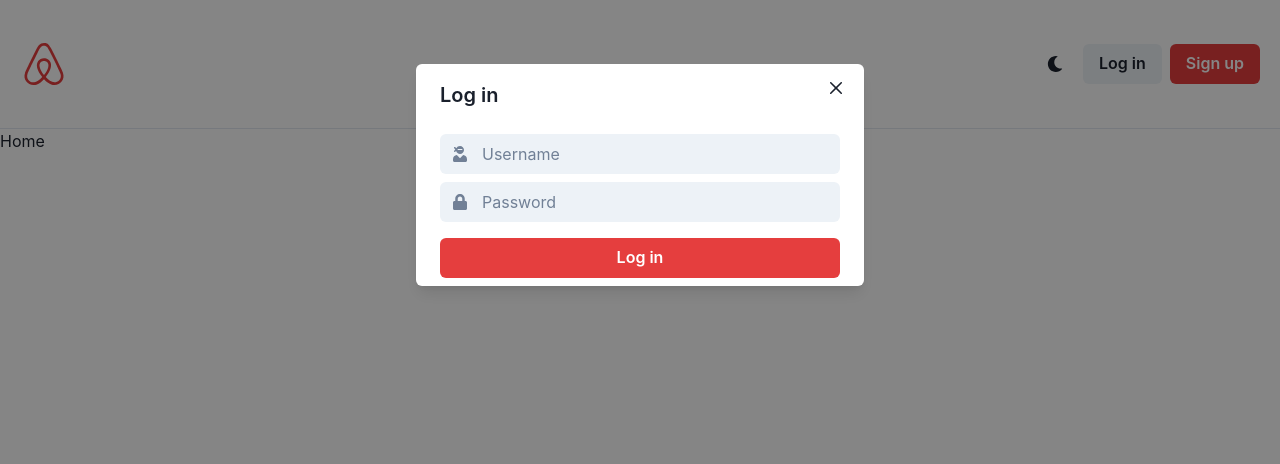
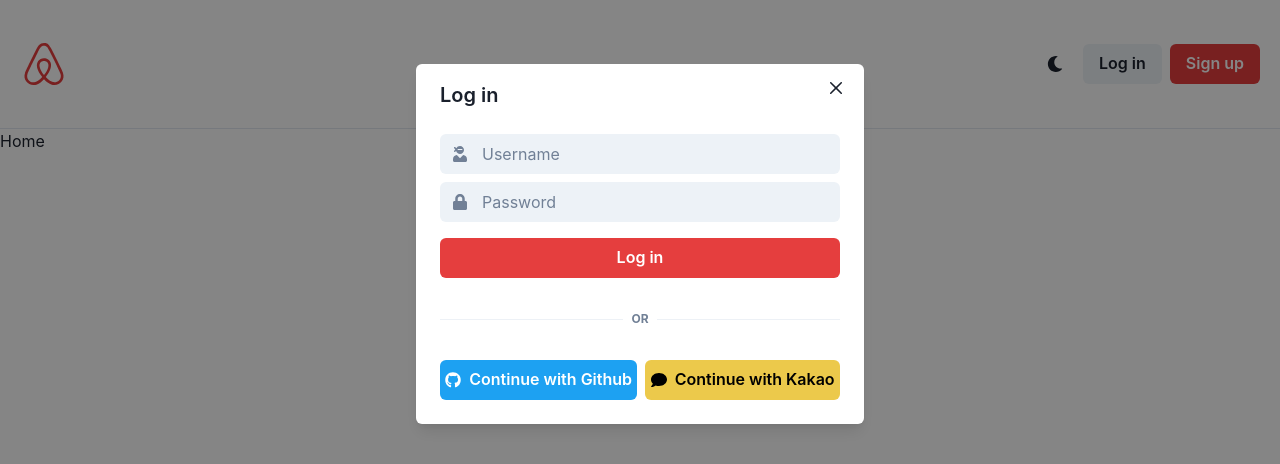
Before and after one commit to Dockerel/airbnb-clone-react, a React (Create React App) app: page / in a window 1280 px wide. Both pictures are taken after a click on the button "Log in". Shown: the top 464 px of the page. Built offline with nearby package versions, Linux system fonts and the light colour scheme.

Commit message:
header, login, signup modals finished

```diff
--- /dev/null
+++ b/src/components/Header.tsx
@@ -0,0 +1,48 @@
+import {
+  Box,
+  Button,
+  HStack,
+  IconButton,
+  useDisclosure,
+} from "@chakra-ui/react";
+import LoginModal from "./Loginmodal";
+import { FaAirbnb, FaMoon } from "react-icons/fa";
+import SignUpModal from "./SignUpModal";
+
+export default function Header() {
+  const {
+    isOpen: isLoginOpen,
+    onClose: onLoginClose,
+    onOpen: OnLoginOpen,
+  } = useDisclosure();
+  const {
+    isOpen: isSignUpOpen,
+    onClose: onSignUpClose,
+    onOpen: OnSignUpOpen,
+  } = useDisclosure();
+  return (
+    <HStack
+      justifyContent={"space-between"}
+      px={5}
+      py={10}
+      borderBottomWidth={1}
+    >
+      <Box color={"red.500"}>
+        <FaAirbnb size={"48"} />
+      </Box>
+      <HStack>
+        <IconButton
+          variant={"ghost"}
+          aria-label="Toggle dark mode"
+          icon={<FaMoon />}
+        />
+        <Button onClick={OnLoginOpen}>Log in</Button>
+        <Button onClick={OnSignUpOpen} colorScheme={"red"}>
+          Sign up
+        </Button>
+      </HStack>
+      <LoginModal isOpen={isLoginOpen} onClose={onLoginClose} />
+      <SignUpModal isOpen={isSignUpOpen} onClose={onSignUpClose} />
+    </HStack>
+  );
+}
--- /dev/null
+++ b/src/components/Loginmodal.tsx
@@ -0,0 +1,61 @@
+import {
+  Box,
+  Button,
+  Input,
+  InputGroup,
+  InputLeftElement,
+  Modal,
+  ModalBody,
+  ModalCloseButton,
+  ModalContent,
+  ModalHeader,
+  ModalOverlay,
+  VStack,
+} from "@chakra-ui/react";
+import SocialLogin from "./SocialLogin";
+import { FaUserNinja, FaLock } from "react-icons/fa";
+
+interface LoginModalProps {
+  isOpen: boolean;
+  onClose: () => void;
+}
+
+export default function LoginModal({ isOpen, onClose }: LoginModalProps) {
+  return (
+    <Modal onClose={onClose} isOpen={isOpen}>
+      <ModalOverlay />
+      <ModalContent>
+        <ModalHeader>Log in</ModalHeader>
+        <ModalCloseButton />
+        <ModalBody>
+          <VStack>
+            <InputGroup>
+              <InputLeftElement
+                children={
+                  <Box color={"gray.500"}>
+                    <FaUserNinja />
+                  </Box>
+                }
+              ></InputLeftElement>
+              <Input variant={"filled"} placeholder="Username" />
+            </InputGroup>
+            <InputGroup>
+              <InputLeftElement
+                children={
+                  <Box color={"gray.500"}>
+                    <FaLock />
+                  </Box>
+                }
+              ></InputLeftElement>
+              <Input variant={"filled"} placeholder="Password" />
+            </InputGroup>
+          </VStack>
+          <Button marginTop={4} colorScheme={"red"} w="100%">
+            Log in
+          </Button>
+          <SocialLogin />
+        </ModalBody>
+      </ModalContent>
+    </Modal>
+  );
+}
--- a/src/components/Root.tsx
+++ b/src/components/Root.tsx
@@ -1,81 +1,11 @@
-import {
-  Box,
-  Button,
-  HStack,
-  IconButton,
-  Modal,
-  useDisclosure,
-  ModalOverlay,
-  ModalContent,
-  ModalHeader,
-  ModalCloseButton,
-  ModalBody,
-  Input,
-  VStack,
-  InputGroup,
-  InputLeftElement,
-  ModalFooter,
-} from "@chakra-ui/react";
+import { Box } from "@chakra-ui/react";
 import { Outlet } from "react-router-dom";
-import { FaAirbnb, FaMoon, FaUserNinja, FaLock } from "react-icons/fa";
+import Header from "./Header";
 
 export default function Root() {
-  const { isOpen, onClose, onOpen } = useDisclosure();
   return (
     <Box>
-      <HStack
-        justifyContent={"space-between"}
-        px={5}
-        py={10}
-        borderBottomWidth={1}
-      >
-        <Box color={"red.500"}>
-          <FaAirbnb size={"48"} />
-        </Box>
-        <HStack>
-          <IconButton
-            variant={"ghost"}
-            aria-label="Toggle dark mode"
-            icon={<FaMoon />}
-          />
-          <Button onClick={onOpen}>Log in</Button>
-          <Button colorScheme={"red"}>Sign up</Button>
-        </HStack>
-        <Modal onClose={onClose} isOpen={isOpen}>
-          <ModalOverlay />
-          <ModalContent>
-            <ModalHeader>Log in</ModalHeader>
-            <ModalCloseButton />
-            <ModalBody>
-              <VStack>
-                <InputGroup>
-                  <InputLeftElement
-                    children={
-                      <Box color={"gray.500"}>
-                        <FaUserNinja />
-                      </Box>
-                    }
-                  ></InputLeftElement>
-                  <Input variant={"filled"} placeholder="Username" />
-                </InputGroup>
-                <InputGroup>
-                  <InputLeftElement
-                    children={
-                      <Box color={"gray.500"}>
-                        <FaLock />
-                      </Box>
-                    }
-                  ></InputLeftElement>
-                  <Input variant={"filled"} placeholder="Password" />
-                </InputGroup>
-              </VStack>
-              <Button marginTop={4} colorScheme={"red"} w="100%">
-                Log in
-              </Button>
-            </ModalBody>
-          </ModalContent>
-        </Modal>
-      </HStack>
+      <Header />
       <Outlet />
     </Box>
   );
--- /dev/null
+++ b/src/components/SignUpModal.tsx
@@ -0,0 +1,81 @@
+import {
+  Box,
+  Button,
+  Input,
+  InputGroup,
+  InputLeftElement,
+  Modal,
+  ModalBody,
+  ModalCloseButton,
+  ModalContent,
+  ModalHeader,
+  ModalOverlay,
+  VStack,
+} from "@chakra-ui/react";
+import SocialLogin from "./SocialLogin";
+import { FaUserNinja, FaLock, FaEnvelope, FaUserSecret } from "react-icons/fa";
+
+interface SignUpModalProps {
+  isOpen: boolean;
+  onClose: () => void;
+}
+
+export default function SignUpModal({ isOpen, onClose }: SignUpModalProps) {
+  return (
+    <Modal onClose={onClose} isOpen={isOpen}>
+      <ModalOverlay />
+      <ModalContent>
+        <ModalHeader>Sign up</ModalHeader>
+        <ModalCloseButton />
+        <ModalBody>
+          <VStack>
+            <InputGroup>
+              <InputLeftElement
+                children={
+                  <Box color={"gray.500"}>
+                    <FaUserSecret />
+                  </Box>
+                }
+              ></InputLeftElement>
+              <Input variant={"filled"} placeholder="Name" />
+            </InputGroup>
+            <InputGroup>
+              <InputLeftElement
+                children={
+                  <Box color={"gray.500"}>
+                    <FaEnvelope />
+                  </Box>
+                }
+              ></InputLeftElement>
+              <Input variant={"filled"} placeholder="Email" />
+            </InputGroup>
+            <InputGroup>
+              <InputLeftElement
+                children={
+                  <Box color={"gray.500"}>
+                    <FaUserNinja />
+                  </Box>
+                }
+              ></InputLeftElement>
+              <Input variant={"filled"} placeholder="Username" />
+            </InputGroup>
+            <InputGroup>
+              <InputLeftElement
+                children={
+                  <Box color={"gray.500"}>
+                    <FaLock />
+                  </Box>
+                }
+              ></InputLeftElement>
+              <Input variant={"filled"} placeholder="Password" />
+            </InputGroup>
+          </VStack>
+          <Button marginTop={4} colorScheme={"red"} w="100%">
+            Sign up
+          </Button>
+          <SocialLogin />
+        </ModalBody>
+      </ModalContent>
+    </Modal>
+  );
+}
--- /dev/null
+++ b/src/components/SocialLogin.tsx
@@ -0,0 +1,24 @@
+import { Box, Button, Divider, HStack, Text } from "@chakra-ui/react";
+import { FaGithub, FaComment } from "react-icons/fa";
+
+export default function SocialLogin() {
+  return (
+    <Box mb={4}>
+      <HStack my={8}>
+        <Divider />
+        <Text textTransform={"uppercase"} color="gray.500" fontSize="xs" as="b">
+          Or
+        </Text>
+        <Divider />
+      </HStack>
+      <HStack>
+        <Button leftIcon={<FaGithub />} colorScheme={"twitter"}>
+          Continue with Github
+        </Button>
+        <Button leftIcon={<FaComment />} colorScheme={"yellow"}>
+          Continue with Kakao
+        </Button>
+      </HStack>
+    </Box>
+  );
+}
```
